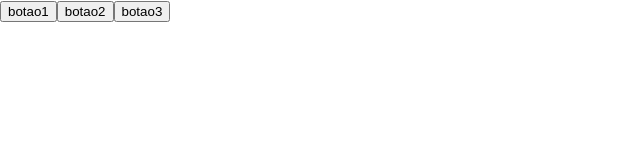
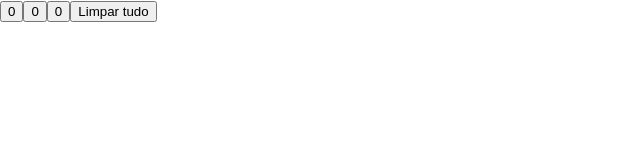
Before and after one commit to matheusdmlopes/trybe-exercicios, a React (Create React App) app in the folder front-end/secao-03.componentes-com-estado-eventos-e-formularios-com-reacct/exercicioFixacao1/fancy-buttons/: page / in a window 1280 px wide. Shown: the top 160 px of the page, without its empty margins (0-640 px from the left). Built offline with nearby package versions, Linux system fonts and the light colour scheme.

Commit message:
teste com botoes contadores

```diff
--- a/front-end/secao-03.componentes-com-estado-eventos-e-formularios-com-reacct/exercicioFixacao1/fancy-buttons/src/App.js
+++ b/front-end/secao-03.componentes-com-estado-eventos-e-formularios-com-reacct/exercicioFixacao1/fancy-buttons/src/App.js
@@ -6,32 +6,46 @@ class App extends React.Component {
   constructor() {
     super()
     this.state = {
-      numeroDeCliques: 0
+      numeroDeCliques1: 0,
+      numeroDeCliques2: 0,
+      numeroDeCliques3: 0
     }
   }
 
   imprimirConsole1 = () => {
     this.setState({
-      numeroDeCliques: 1
+      numeroDeCliques1: this.state.numeroDeCliques1 + 1
     })
     console.log('clicou1')
-
   }
   imprimirConsole2 = () => {
+    this.setState({
+      numeroDeCliques2: this.state.numeroDeCliques2 + 1
+    })
     console.log('clicou2')
-
   }
   imprimirConsole3 = () => {
+    this.setState({
+      numeroDeCliques3: this.state.numeroDeCliques3 + 1
+    })
     console.log('clicou3')
+  }
 
+  limparBotoes = () => {
+    this.setState({
+      numeroDeCliques1: 0,
+      numeroDeCliques2: 0,
+      numeroDeCliques3: 0
+    })
   }
 
   render() {
     console.log(this)
     return <div>
-      <button onClick={this.imprimirConsole1}>botao1</button>
-      <button onClick={this.imprimirConsole2}>botao2</button>
-      <button onClick={this.imprimirConsole3}>botao3</button>
+      <button onClick={this.imprimirConsole1}>{this.state.numeroDeCliques1}</button>
+      <button onClick={this.imprimirConsole2}>{this.state.numeroDeCliques2}</button>
+      <button onClick={this.imprimirConsole3}>{this.state.numeroDeCliques3}</button>
+      <button onClick={this.limparBotoes}>Limpar tudo</button>
    </div>
   }
 }
```
